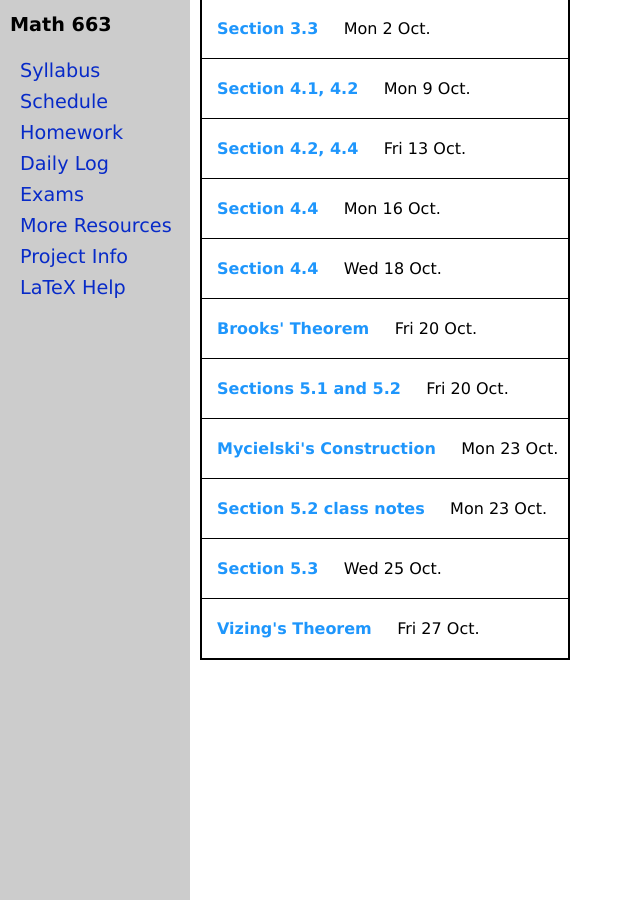
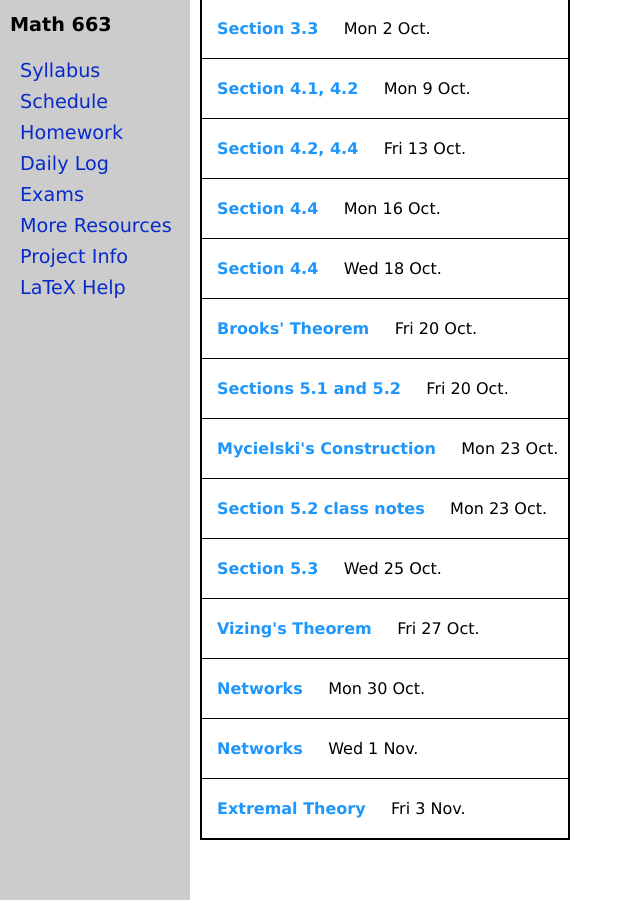
Before and after one commit to jrfaudree/GradGT, a Jekyll site: the page built from dailylog.md, in a window 1280 px wide and 900 px high, scrolled down 884 px. Shown: the whole window, without its empty margins (0-640 px from the left). Built offline with Jekyll 4.4.1, drawn with Linux system fonts in a browser that asks for light colours.

Commit message:
Update dailylog.yml

```diff
--- a/_data/dailylog.yml
+++ b/_data/dailylog.yml
@@ -73,3 +73,12 @@ dailylog:
 - name: Vizing's Theorem
   date: Fri 27 Oct
   url: InClassNotesfri-10-27.pdf
+- name: Networks
+  date: Mon 30 Oct
+  url: InClassNotes-m-30-oct.pdf
+- name: Networks
+  date: Wed 1 Nov
+  url: InClassNotes-wed-nov-1.pdf
+- name: Extremal Theory
+  date: Fri 3 Nov
+  url: InClassNotes-fri-3-nov.pdf
```
